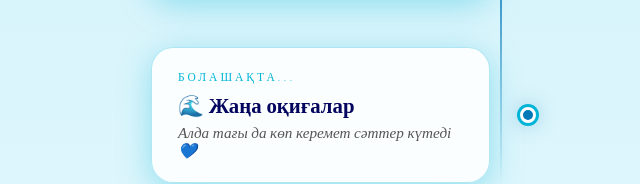
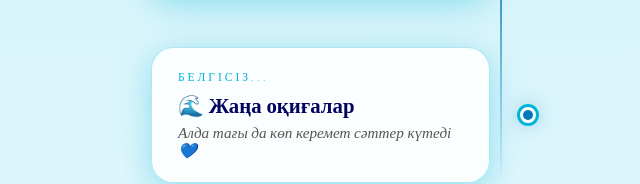
Before and after one commit to yeaska0/moni-site, a website: page index.html in a window 1280 px wide. Shown: the part 6844-7028 px from the top of the page, 139-779 px from the left. Drawn offline with nearby package versions, Linux system fonts and the light colour scheme; a web font is replaced by a local one.

Commit message:
Fix timeline date

```diff
--- a/index.html
+++ b/index.html
@@ -502,7 +502,7 @@ footer { background: linear-gradient(135deg, #03045e, #0077b6) !important; }
     </div>
     <div class="tl-item">
       <div class="tl-card">
-        <div class="tl-date">Болашақта...</div>
+        <div class="tl-date">Белгісіз...</div>
         <div class="tl-title">🌊 Жаңа оқиғалар</div>
         <div class="tl-desc">Алда тағы да көп керемет сәттер күтеді 💙</div>
       </div>
```
